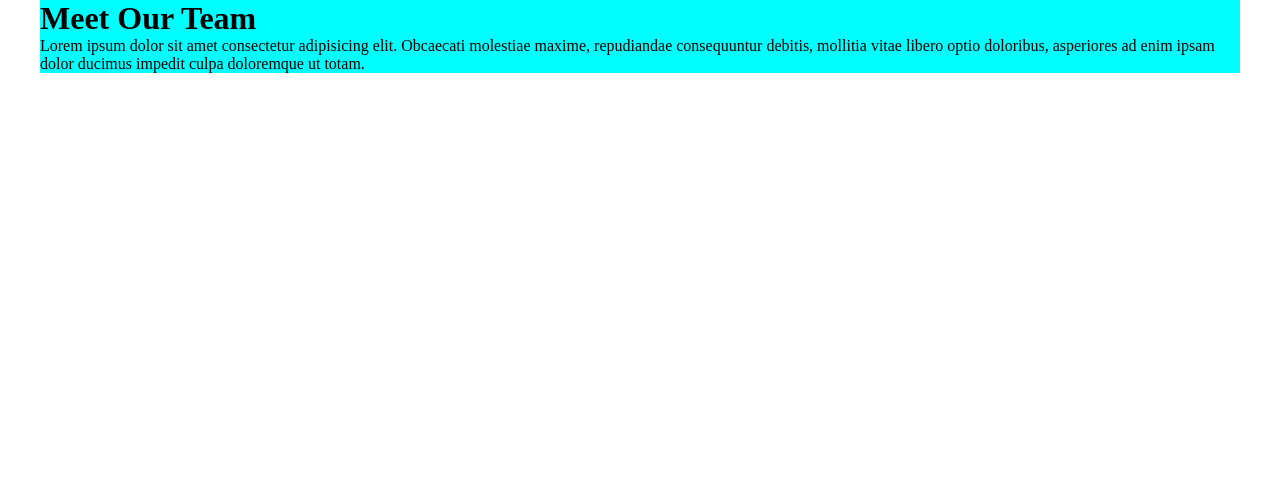
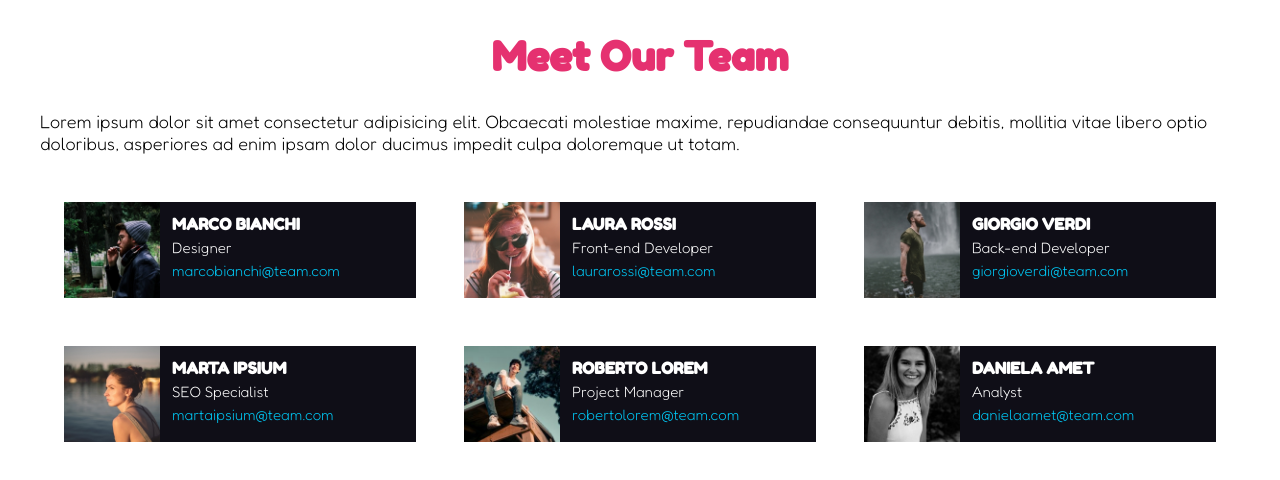
Before and after one commit to lapoceracchini/html-css-float-cards, a plain HTML site: page index.html in a window 1280 px wide. Drawn offline with Linux system fonts and the light colour scheme.

Commit message:
tutto tranne padding laterale

```diff
--- a/index.html
+++ b/index.html
@@ -1,22 +1,92 @@
 <!DOCTYPE html>
 <html lang="en">
   <head>
+
     <meta charset="UTF-8">
     <meta http-equiv="X-UA-Compatible" content="IE=edge">
     <meta name="viewport" content="width=device-width initial-scale=1.0">
-    <link href="https://fonts.googleapis.com/css2?family=Fredoka:wght@400;700 display=swap"rel="stylesheet"/>
+
+    <link rel="preconnect" href="https://fonts.googleapis.com">
+    <link rel="preconnect" href="https://fonts.gstatic.com" crossorigin>
+    <link href="https://fonts.googleapis.com/css2?family=Fredoka:wght@300&display=swap" rel="stylesheet">
+    <link rel="preconnect" href="https://fonts.googleapis.com">
+    <link rel="preconnect" href="https://fonts.gstatic.com" crossorigin>
+    <link href="https://fonts.googleapis.com/css2?family=Fredoka+One&display=swap" rel="stylesheet">
+
     <link rel="stylesheet" href="style.css">
     <title>Floating Cards</title>
+
   </head>
 
   <body>
     <div class="container">
+
       <header>
-        <div><h1 class="titolo">Meet Our Team</h1></div>
-        <p>Lorem ipsum dolor sit amet consectetur adipisicing elit. Obcaecati molestiae maxime, repudiandae consequuntur debitis, mollitia vitae libero optio doloribus, asperiores ad enim ipsam dolor ducimus impedit culpa doloremque ut totam.</p>
+
+        <section>
+          <div><h1 class="titolo">Meet Our Team</h1></div>
+        </section>
+
+        <section><p class="lorem">Lorem ipsum dolor sit amet consectetur adipisicing elit. Obcaecati molestiae maxime, repudiandae consequuntur debitis, mollitia vitae libero optio doloribus, asperiores ad enim ipsam dolor ducimus impedit culpa doloremque ut totam.</p></section>
+
+        <section><div class="columns clearfix">
+
+          <div class="col clearfix float-left 1">
+            <img src="img/male1.png" alt="Marco Bianchi" class="float-left">
+            <div class="card-content">
+              <h2>MARCO BIANCHI</h2>
+              <p>Designer</p>
+              <a href="#">marcobianchi@team.com</a>
+            </div>
+          </div>
+
+          <div class="col clearfix float-left 2">
+            <img src="img/female1.png" alt="Laura Rossi" class="float-left">
+            <div class="card-content">
+              <h2>LAURA ROSSI</h2>
+              <p>Front-end Developer</p>
+              <a href="#">laurarossi@team.com</a>
+            </div>
+          </div>
+
+          <div class="col clearfix float-left 3">
+            <img src="img/male2.png" alt="Giorgio Verdi" class="float-left">
+            <div class="card-content">
+              <h2>GIORGIO VERDI</h2>
+              <p>Back-end Developer</p>
+              <a href="#">giorgioverdi@team.com</a>
+            </div>
+          </div>
+
+          <div class="col clearfix float-left 4">
+            <img src="img/female2.png" alt="Marta Ipsium" class="float-left">
+            <div class="card-content">
+              <h2>MARTA IPSIUM</h2>
+              <p>SEO Specialist</p>
+              <a href="#">martaipsium@team.com</a>
+            </div>
+          </div>
+
+          <div class="col clearfix float-left 5">
+            <img src="img/male3.png" alt="Roberto Lorem" class="float-left">
+            <div class="card-content">
+              <h2>ROBERTO LOREM</h2>
+              <p>Project Manager</p>
+              <a href="#">robertolorem@team.com</a>
+            </div>
+          </div>
+
+          <div class="col clearfix float-left 6">
+            <img src="img/female3.png" alt="Daniela Amet" class="float-left">
+            <div class="card-content">
+              <h2>DANIELA AMET</h2>
+              <p>Analyst</p>
+              <a href="#">danielaamet@team.com</a>
+            </div>
+          </div>
+
+        </section>
       </header>
-
-
     </div>
   </body>
 </html>
--- a/style.css
+++ b/style.css
@@ -4,8 +4,71 @@
   box-sizing: border-box;
 }
 
+.clearfix::after{
+  content: "";
+  display: table;
+  clear: both;
+}
+
+body{
+  font-family: 'Fredoka', sans-serif;
+  font-size: 15px;
+}
+
 .container{
-  background-color: aqua;
   max-width: 1200px;
   margin: 0 auto;
 }
+
+.titolo{
+  color: #e53170;
+  margin-top: 2rem;
+  font-size: 2.5rem;
+  text-align: center;
+  font-family: 'Fredoka One', cursive;
+}
+
+.float-left{
+  float: left;
+}
+
+div.col{
+  width: calc( (100% / 3) - 3rem);
+  margin: 3rem 1.5rem 0rem;
+  background-color: #0f0e17;
+  color: white;
+}
+
+div.col>img{
+  height: 6rem;
+  margin-right: .75rem;
+}
+
+div.card-content{
+  padding:.75rem;
+}
+
+div.card-content h2{
+  font-size: 1rem;
+  text-transform: uppercase;
+  margin-bottom: .25rem;
+}
+
+div.card-content p{
+  margin-bottom: .25rem;
+}
+
+h2{
+  font-weight: bold;
+  font-family: 'Fredoka One', cursive;
+}
+
+a{
+  color: #00c6f3;
+  text-decoration: none;
+}
+
+.lorem{
+  margin-top: 30px;
+  font-size: larger;
+}
```
Also changed, not shown: img/female1.png (added), img/female2.png (added), img/female3.png (added), img/male1.png (added), img/male2.png (added), img/male3.png (added).
